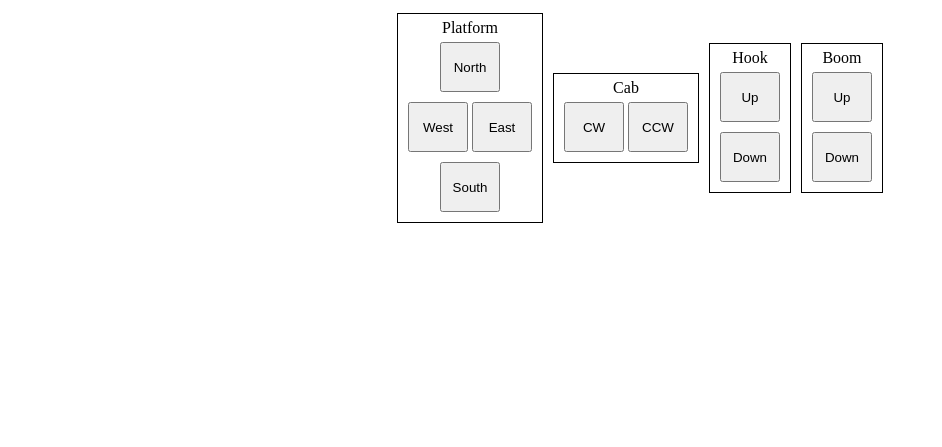
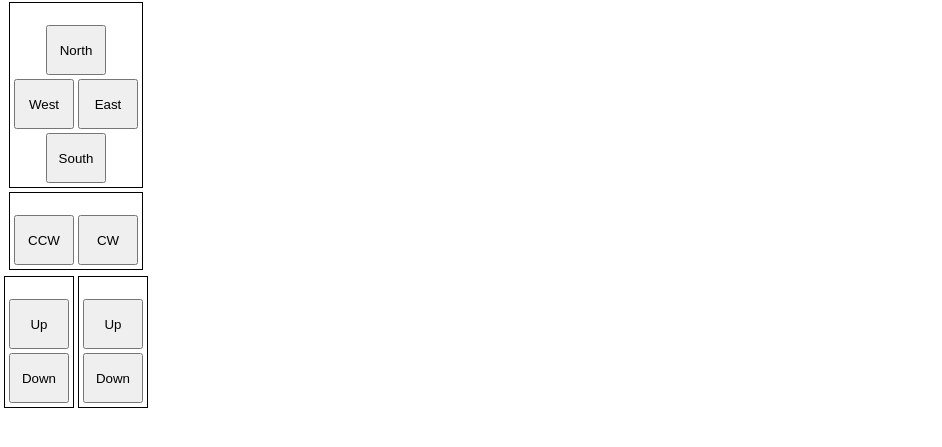
Before and after one commit to buddyjoemama/PythonCrane, a Flask app: template templates/components/craneControls.html in a window 1280 px wide. Shown: the top 447 px of the page, without its empty margins (0-942 px from the left). Run offline with Flask 2, Linux system fonts and the light colour scheme; the template is opened without the code that fills it, so the values that code supplies are empty.

Commit message:
ui updates

```diff
--- a/templates/components/craneControls.html
+++ b/templates/components/craneControls.html
@@ -1,37 +1,10 @@
-<style>
-    .controls {
-        display: flex;
-        flex: 1 1 auto;
-        align-items: center;
-        flex-direction: row;
-        justify-content: center;
-    }
-
-    .controls button {
-        width: 60px;
-        height: 50px;
-    }
-
-    .platform-controls,
-    .rotation-controls,
-    .hook-controls,
-    .boom-controls {
-        width: auto;
-    }
-
-    .controls div {
-        padding: 5px;
-    }
-
-    .cab,
-    .hook,
-    .directions,
-    .boom {
-        text-align: center;
-        border: 1px solid black;
-    }
-</style>
-
+<html>
+    <head>
+        <link rel="stylesheet" href="../css/main.css">
+    </head>
+    <body>
+        <content>
+            <div class="controls-main">
                 <div class="controls">
                 <div class="platform-controls">
                     <div class="directions">
@@ -52,11 +25,12 @@
                     <div class="cab">
                         Cab
                         <div class="east-west">
+                            <button>CCW</button>
                             <button>CW</button>
-                <button>CCW</button>
                         </div>
                     </div>
                 </div>
+                <div class="side-by-side">
                     <div class="hook-controls">
                         <div class="hook">
                             Hook
@@ -80,3 +54,8 @@
                         </div>
                     </div>
                 </div>
+</div>
+            </div>
+        </content>
+    </body>
+</html>
--- a/templates/css/main.css
+++ b/templates/css/main.css
@@ -4,6 +4,20 @@ body {
 
 h1 {
     text-align: center;
+}
+
+.crane-main-view .image {
+    position: fixed;
+    top: 0px;
+    left: 0px;
+    width: 100%;
+    height: 100%;
+    z-index: -1;
+}
+
+.image img {
+    width: 100%;
+    height: 100%;
 }
 
 .cam-selector {
@@ -23,15 +37,46 @@ h1 {
     border: 1px solid red;
 }
 
-.crane-main-view {
-    padding: 10px;
+.controls {
+        display: flex;
+        flex: 1 1 auto;
+        align-items: center;
+        flex-direction: column;
+        justify-content: center;
+    }
+
+    .controls button {
+        width: 60px;
+        height: 50px;
+    }
+
+    .platform-controls,
+    .rotation-controls,
+    .hook-controls,
+    .boom-controls {
+        width: auto;
+    }
+
+    .controls div {
+        padding: 2px;
+    }
+
+    .cab,
+    .hook,
+    .directions,
+    .boom {
+        text-align: center;
+        border: 1px solid black;
+    }
+
+.side-by-side {
+    flex-direction: row;
+    display: flex;
 }
 
-.cameras {
-    text-align: center;
+.controls-main {
+    display: flex;
+    align-items: flex-start;
+    flex-direction: column;
+    color: white;
 }
-
-.cameras span {
-    margin-left: 10;
-    margin-right: 10px;
-}
```
Also changed, not shown: templates/cameraView.html (+2 -13 lines). Lines whose indentation alone changed are shown as unchanged.
